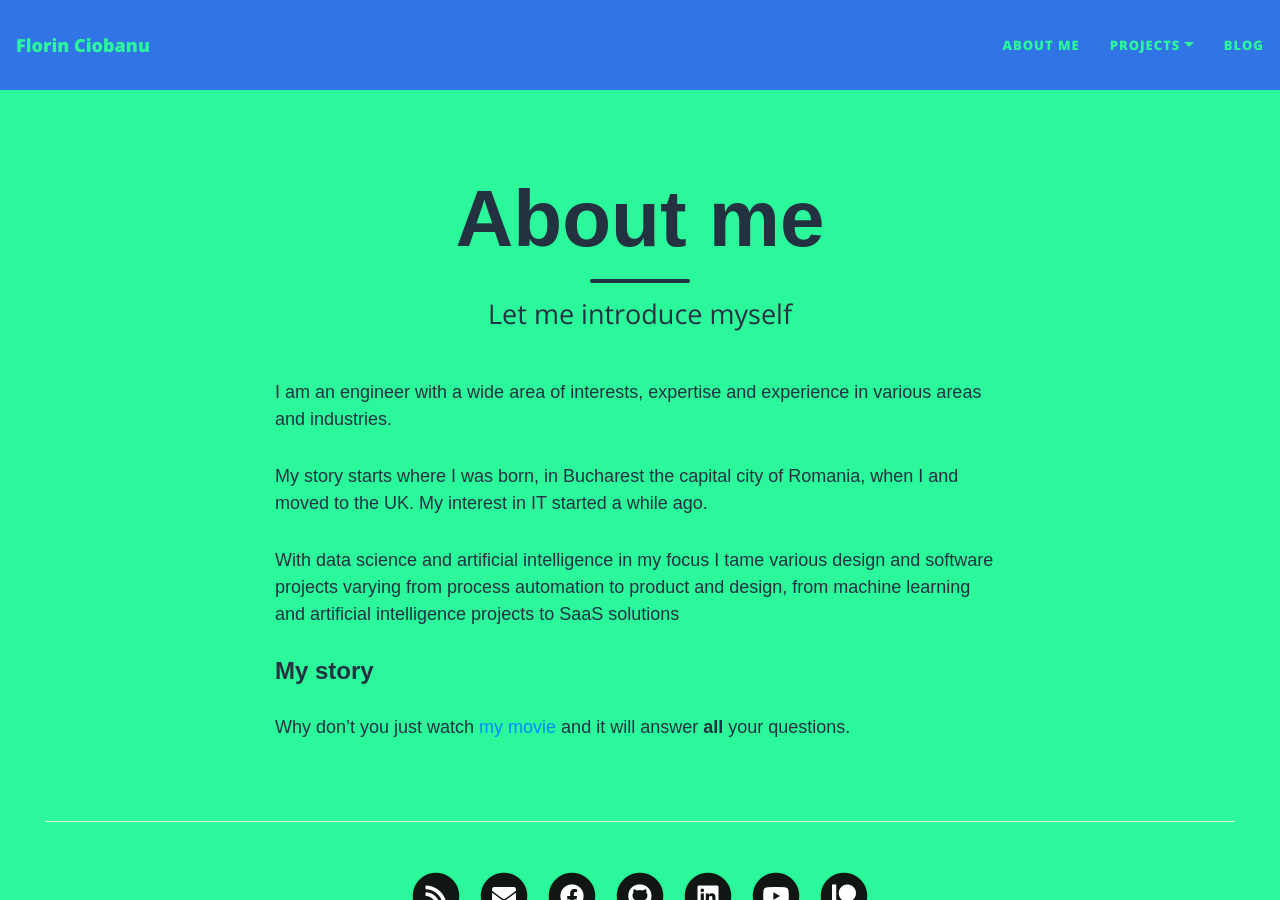
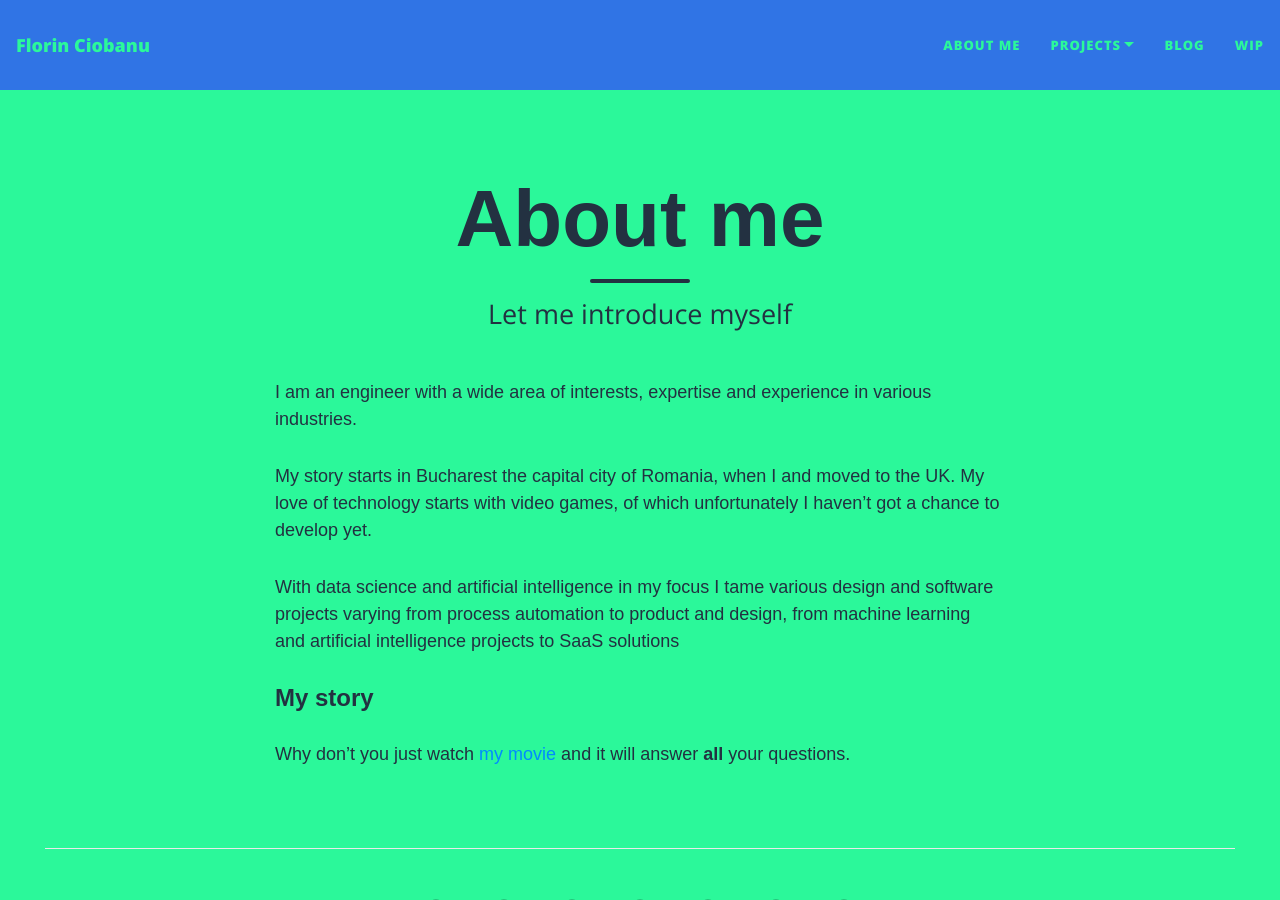
Before and after one commit to franksheppard/franksheppard.github.io, a Jekyll site: the page built from pages/aboutme.md, in a window 1280 px wide and 900 px high. Built offline with Jekyll 4.4.1, drawn with Linux system fonts in a browser that asks for light colours; nearby versions of some CDN libraries.

Commit message:
added wip , update aboutme

```diff
--- a/_config.yml
+++ b/_config.yml
@@ -22,6 +22,7 @@ navbar-links:
     - Realstar: "/pages/realstar"
     - Photo: "/pages/photography"
   Blog: "/pages/blog"
+  Wip: "/pages/wip"
   # Resources:
   #   - Beautiful Jekyll: "https://beautifuljekyll.com"
   #   - Learn markdown: "https://www.markdowntutorial.com/"
--- a/index.html
+++ b/index.html
@@ -1,5 +1,5 @@
 ---
 layout: home
 title: Hi, I'm Florin Ciobanu
-subtitle: This portfolio is a collection of my services, my experience and my portfolio. I hope you enjoy it and I look forward to working with you in the future
+subtitle: This site is a collection of my services, my experience and my portfolio. I hope you enjoy it and I look forward to working with you in the future
 ---
--- a/pages/aboutme.md
+++ b/pages/aboutme.md
@@ -4,9 +4,10 @@ title: About me
 subtitle: Let me introduce myself
 ---
 
-I am an engineer with a wide area of interests, expertise and experience in various areas and industries.
+I am an engineer with a wide area of interests, expertise and experience in various industries.
 
-My story starts where I was born, in Bucharest the capital city of Romania, when I and moved to the UK. My interest in IT started a while ago.
+My story starts in Bucharest the capital city of Romania, when I and moved to the UK.
+My love of technology starts with video games, of which unfortunately I haven't got a chance to develop yet.
 
 With data science and artificial intelligence in my focus I tame various design and software projects varying from process automation to product and design, from machine learning and artificial intelligence projects to SaaS solutions
 
```
Also changed, not shown: _layouts/home.html (+63 -2 lines), pages/wip.md (renamed from pages/portfolio.md, +1 -1 lines).
